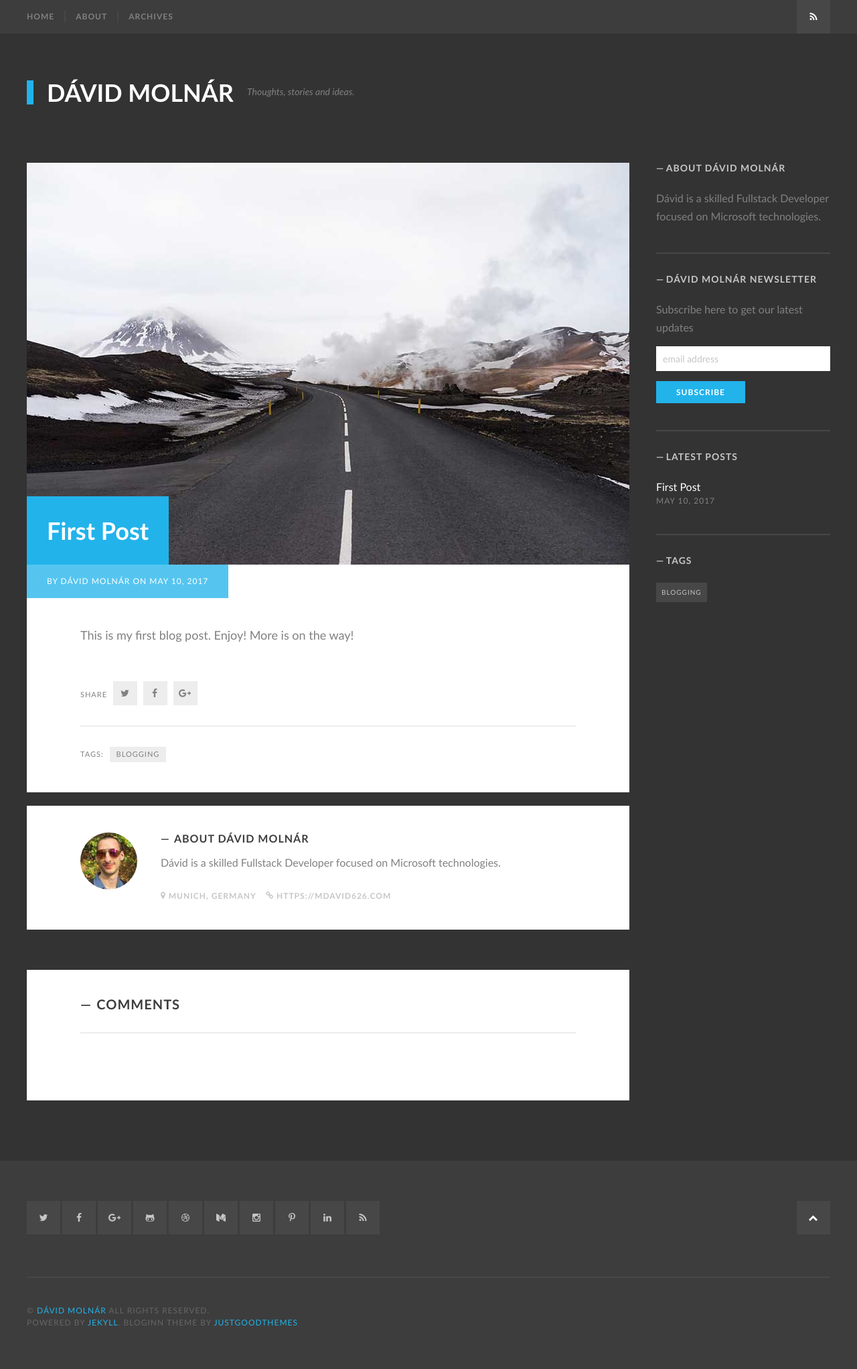
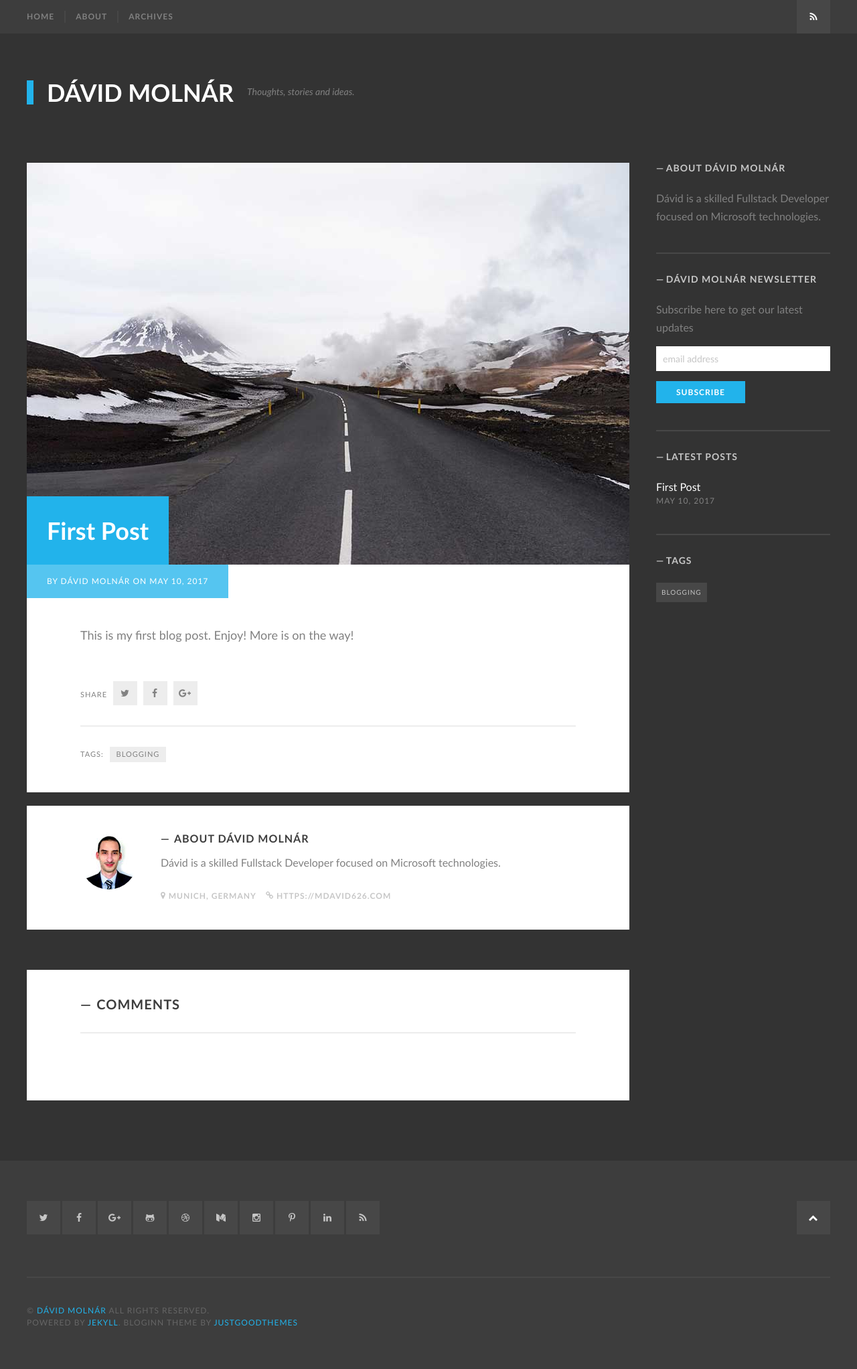
Before and after one commit to mdavid626/blog, a Jekyll site: the page built from _posts/2017-05-10-First-Post.md, in a window 1280 px wide. Shown: the whole page at 67% size. Built offline with Jekyll 4.4.1, drawn with Linux system fonts in a browser that asks for light colours; some web fonts are replaced; comment, search, counter and statistics services are not loaded.

Commit message:
update author image

```diff
--- a/_config.yml
+++ b/_config.yml
@@ -44,7 +44,7 @@ author_name: "Dávid Molnár"
 author_bio: "Dávid is a skilled Fullstack Developer focused on Microsoft technologies."
 author_url:  "https://mdavid626.com"
 author_location: "Munich, Germany"
-author_image: /images/authorimage.jpg
+author_image: /images/authorimage.jpg?v=2
 
 # Sidebar Add banner
 #banner_url: "http://justgoodthemes.com"
```
Also changed, not shown: images/authorimage.jpg.
